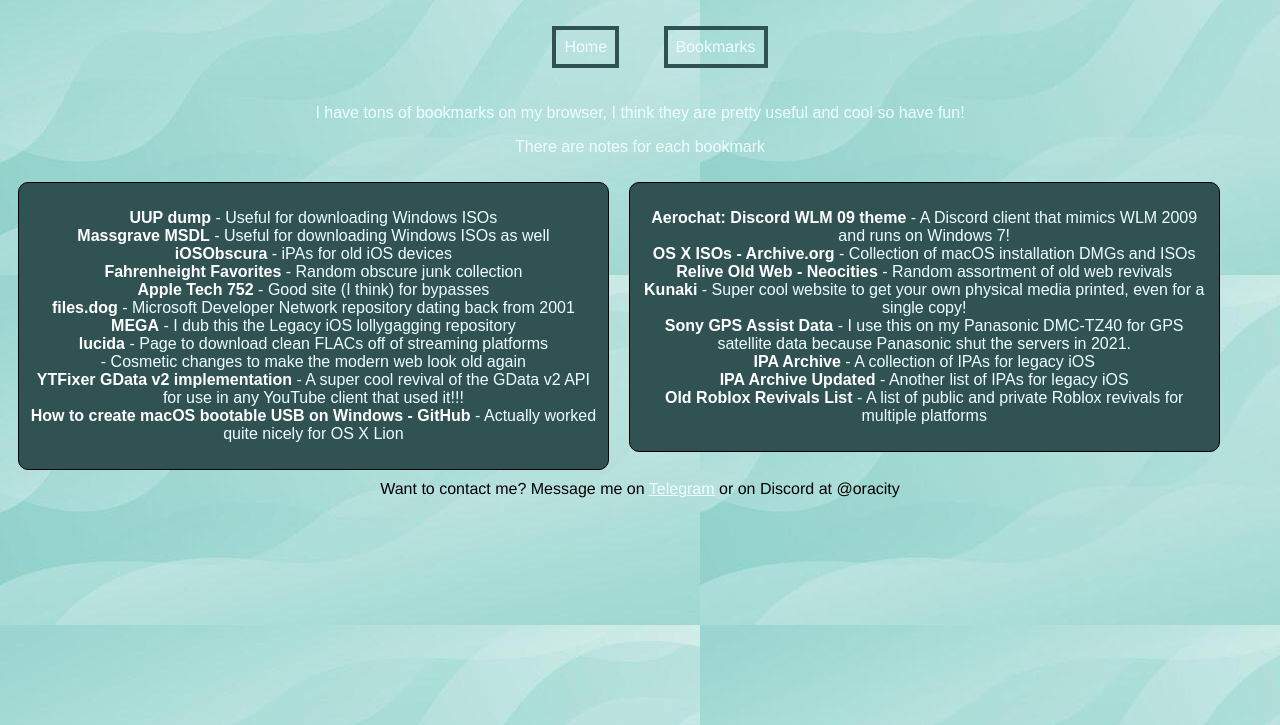
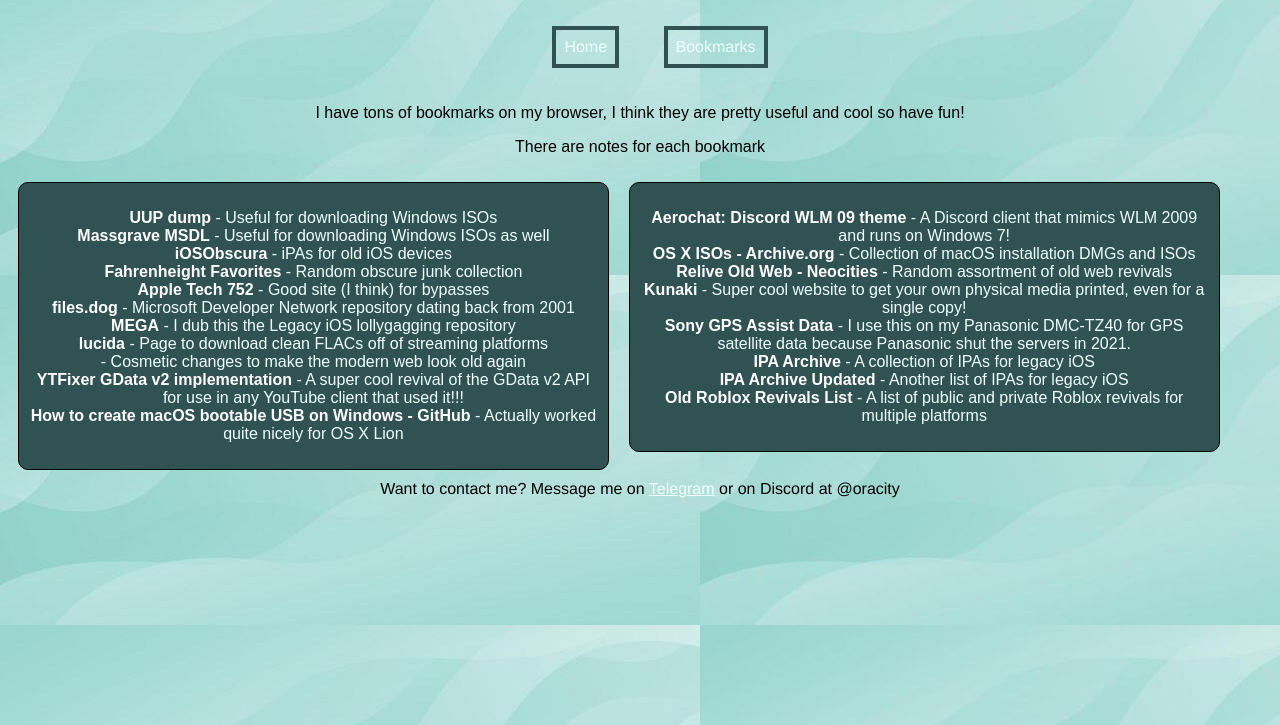
Before and after one commit to oracity/oracityrocks, a plain HTML site: page bookmarks.html in a window 1280 px wide. Shown: the part 75-800 px from the top of the page. Drawn offline with Linux system fonts and the light colour scheme.

Commit message:
black on bookmarks for legibility

```diff
--- a/bookmarks.html
+++ b/bookmarks.html
@@ -10,18 +10,19 @@
     <title>oracity's Bookmarks!</title>
     <link rel="stylesheet" href="style.css">
     <style>
-
-        .part1, .part2 {
+        .part1,
+        .part2 {
             float: left;
             padding: 10px;
             width: 45%;
-        }
-
-        .part1, .part2 {
             border: 1px solid #000000;
             border-radius: 10px;
             background-color: rgb(49, 82, 83);
             margin: 10px;
+        }
+
+        .header {
+            color: #000000;
         }
 
         footer {
@@ -31,10 +32,13 @@
 
         body {
             font-family: Arial, Helvetica, sans-serif, sans-serif;
-            color: #f5f5f5
-            text-align: center;
+            color: #f5f5f5 text-align: center;
             background-image: url('images/bookmarks.jpg');
             background-repeat: repeat;
+        }
+
+        body p {
+            color: #000000;
         }
 
         .part1 a,
@@ -92,7 +96,7 @@
             <DT><A HREF="https://mega.nz/folder/k4FAXCIB#Fk7pxs6ikYzL3YBvAGX5ig">MEGA</A> - I dub this the Legacy iOS
                 lollygagging repository</DT>
             <DT><A HREF="https://lucida.to/">lucida</A> - Page to download clean FLACs off of streaming platforms</DT>-
-                Cosmetic changes to make the modern web look old again </DT>
+            Cosmetic changes to make the modern web look old again </DT>
             <DT><A
                     HREF="https://www.reddit.com/r/oldyoutubelayout/comments/1sp45wp/ytfixer_a_new_100_gdata_v2_implementation_that/">YTFixer
                     GData v2 implementation</A> - A super cool revival of the GData v2 API for use in any YouTube client
```
